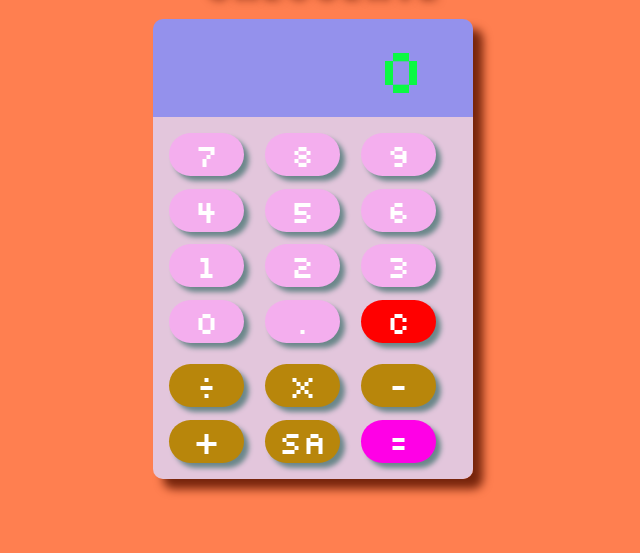
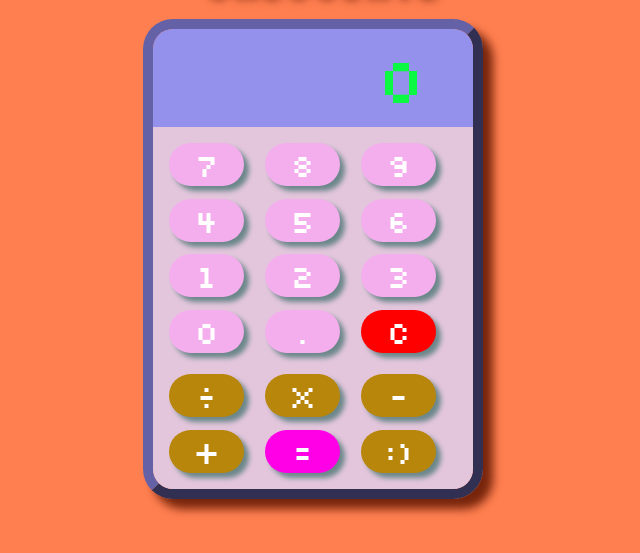
Before and after one commit to joey-largent/calculator, a plain HTML site: page index.html in a window 1280 px wide. Shown: the part 73-626 px from the top of the page, without its empty margins (327-967 px from the left). Drawn offline with Linux system fonts and the light colour scheme; a web font is replaced by a local one.

Commit message:
add more 3d features

```diff
--- a/index.html
+++ b/index.html
@@ -36,8 +36,8 @@
                 <button class="multiplyBtn" id="operator">x</button>
                 <button class="subtractBtn" id="operator">-</button>
                 <button class="addBtn" id="operator">+</button>
-                <button class="selamlar" id="operator">SA</button>
                 <button class="equalBtn" id="equalBtn">=</button>
+                <button class="selamlar" id="operator">:)</button>
             </div>
         </div>
     </div>
--- a/styles.css
+++ b/styles.css
@@ -30,7 +30,7 @@ h1 {
     padding: 0.5rem;
     padding-right: 3rem;
     background-color: #9491ec;
-    border-radius: 10px 10px 0 0;
+    border-radius: 20px 20px 0 0;
     font-size: 4rem;
 }
 
@@ -45,16 +45,16 @@ h1 {
     display: flex;
     flex-direction: column;
     justify-content: center;
-    border: none;
+    border: 10px outset #6461a7;;
     box-shadow: 10px 10px 10px #77250c;
-    border-radius: 10px;
+    border-radius: 30px;
     max-width: 20rem;
     min-width: 15rem;
 }
 
 .buttons {
     background-color: #e3c6dc;
-    border-radius: 0 0 10px 10px;
+    border-radius: 0 0 20px 20px;
     display: flex;
     justify-content: center;
     align-items: center;
```
